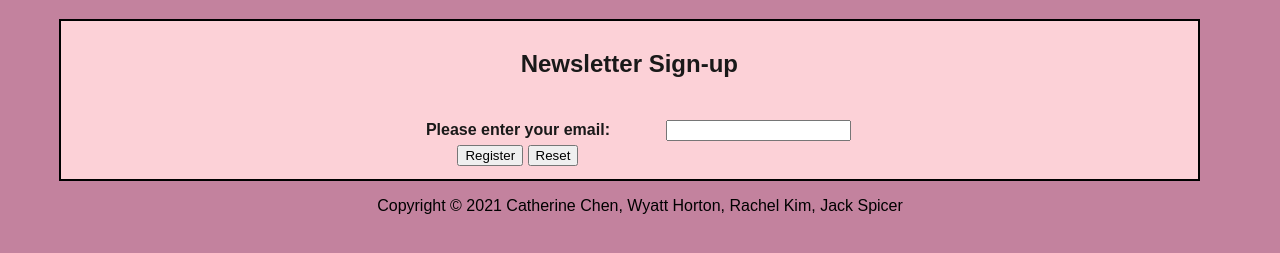
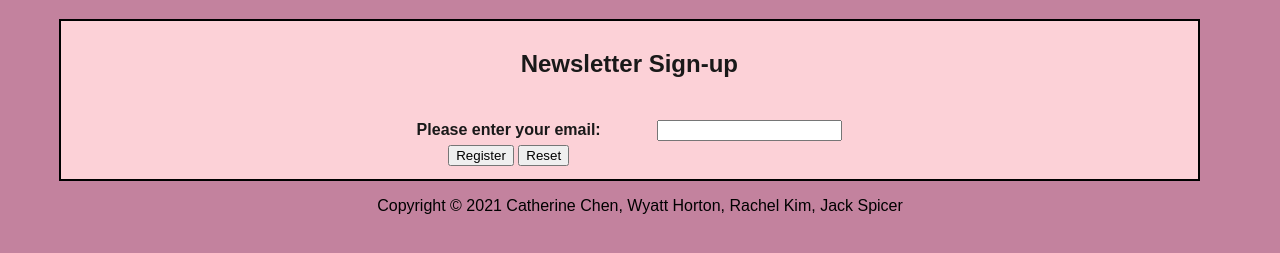
Before and after one commit to hortonwhy/-Travel, a PHP site: page /newsletter.php in a window 1280 px wide. Shown: the part 98-351 px from the top of the page. Run offline with PHP 8.4, Linux system fonts and the light colour scheme.

Commit message:
css update

```diff
--- a/newsletter.php
+++ b/newsletter.php
@@ -63,7 +63,7 @@
                         <td>
                             <b>Please enter your email:</b>
                         </td>
-                          <td colspan="2" class="previewCenter">
+                          <td>
                             <input type="email" name="email" rows="5" cols="36" id="email"><br>
                           </td>
                     </tr>
```
